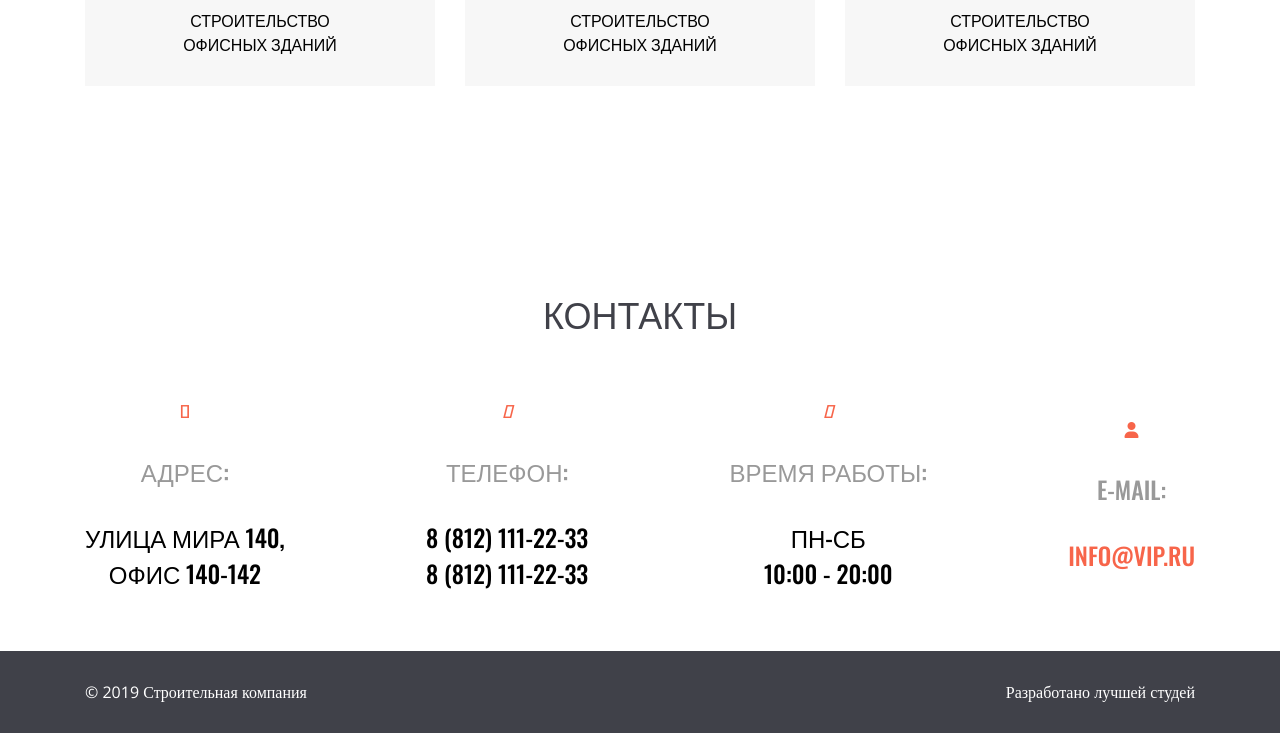
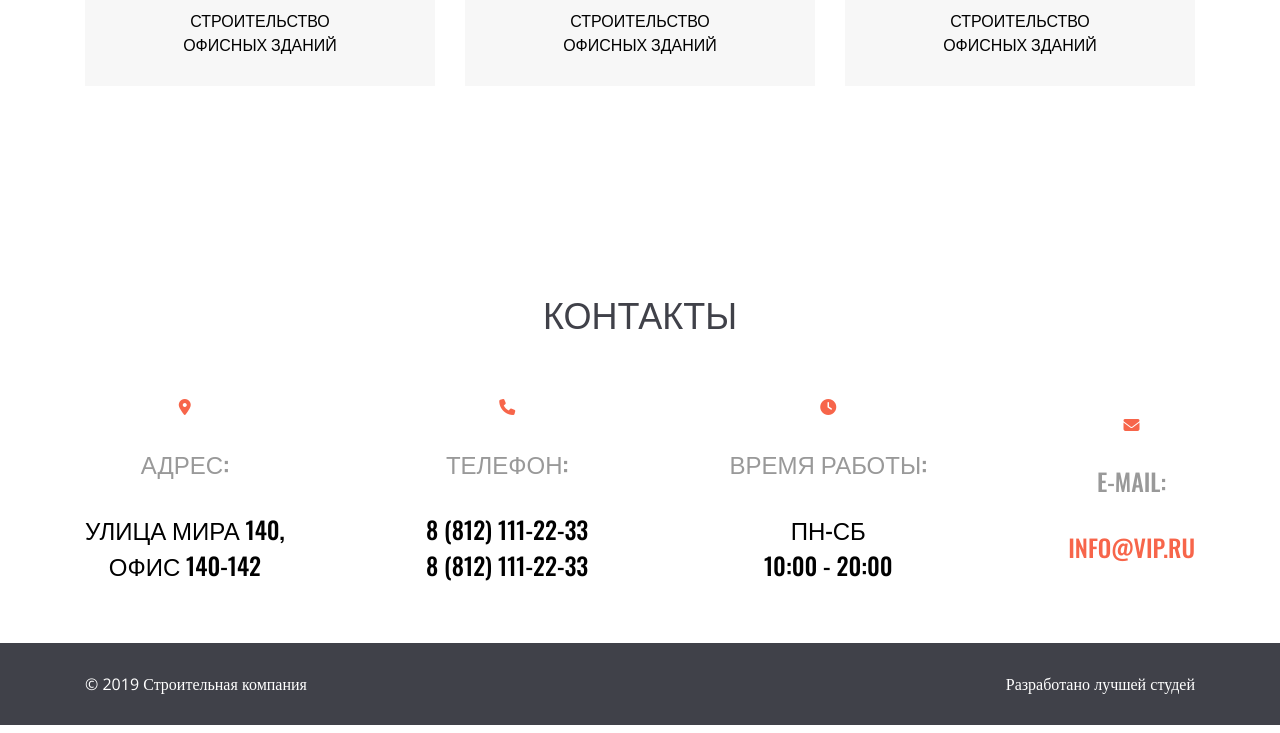
Before and after one commit to OlgaYakouchyk/FrondEnd_PRO, a plain HTML site: page lesson4_figma_project/index.html in a window 1280 px wide. Shown: the part 3403-4136 px from the top of the page. Drawn offline with nearby package versions, Linux system fonts and the light colour scheme; a web font is replaced by a local one.

Commit message:
figma up-to date

```diff
--- a/lesson4_figma_project/index.html
+++ b/lesson4_figma_project/index.html
@@ -154,24 +154,24 @@
                 <h2>КОНТАКТЫ</h2>
                 <div class="contacts_list">
                     <div class="contacts_list_items">
-                        <span class="fal-light fa-map-marker" style="color: #f7654a;"></span>
+                        <span class="fa-solid fa-location-dot"></span>
 
                         <div>АДРЕС:</div>
                         <div>УЛИЦА МИРА 140,
                          <br> ОФИС 140-142</div>
                     </div>
                     <div class="contacts_list_items">
-                        <span><i class="fa-light fa-phone-flip" style="color: #f7654a;"></i></span>
+                        <span class="fa-solid fa-phone"></span>
                         <div>ТЕЛЕФОН:</div>
                         <div>8 (812) 111-22-33 <br> 8 (812) 111-22-33</div>
                     </div>
                     <div class="contacts_list_items">
-                        <span><i class="fa-light fa-clock" style="color: #f7654a;"></i></span>
+                        <span class="fa-solid fa-clock"></span>
                         <div>ВРЕМЯ РАБОТЫ:</div>
                         <div>ПН-СБ <br> 10:00 - 20:00</div>
                     </div>
                     <div class="contacts_list_items">
-                        <span><i class="fa-solid fa-user" style="color: #f7654a;"></i></span>
+                        <span class="fa-solid fa-envelope"></span>
                         <div>E-MAIL:</div>
                         <div class="mail">INFO@VIP.RU</div>
                     </div>
--- a/lesson4_figma_project/style.css
+++ b/lesson4_figma_project/style.css
@@ -260,3 +260,6 @@ button {
   font-weight: 400;
   color: var(--White, #fff);
 }
+span{
+  color: #f7654a;
+}
```
